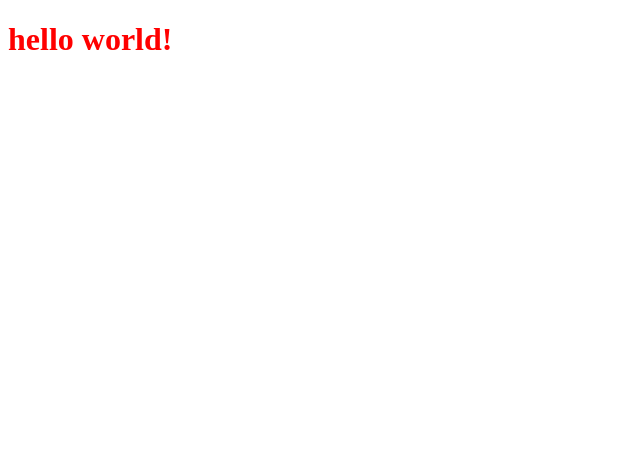
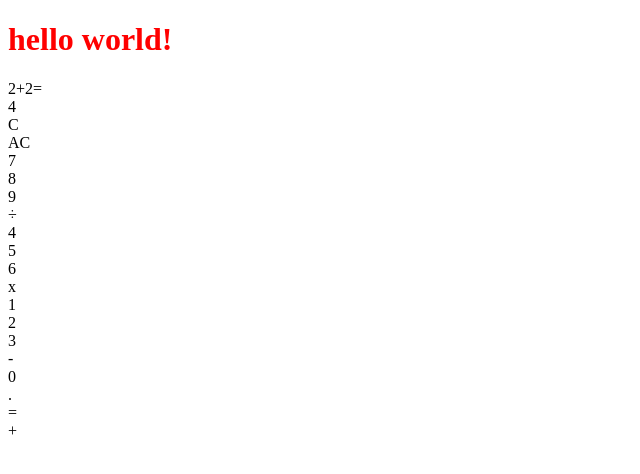
Before and after one commit to OkiDokiTokiLoki/abacus, a plain HTML site: page index.html in a window 1280 px wide. Shown: the whole page, without its empty margins (0-640 px from the left). Drawn offline with Linux system fonts and the light colour scheme.

Commit message:
basic html structure complete

```diff
--- a/index.html
+++ b/index.html
@@ -5,14 +5,40 @@
     <meta http-equiv="X-UA-Compatible" content="IE=edge">
     <meta name="viewport" content="width=device-width, initial-scale=1.0">
     <link rel="stylesheet" href="./style.css">
-    <title>abacus</title>
+    <title>number cruncher</title>
 </head>
 <body>
 
     <h1>hello world!</h1>
 
+    <div class="container">
+        <div class="display">
+            <div class="operation">2+2=</div>
+            <div class="result">4</div>
+        </div>
 
+        <div class="buttons">
+            <div class="button">C</div>
+            <div class="button">AC</div>
+            <div class="button">7</div>
+            <div class="button">8</div>
+            <div class="button">9</div>
+            <div class="button">&#247;</div>
+            <div class="button">4</div>
+            <div class="button">5</div>
+            <div class="button">6</div>
+            <div class="button">x</div>
+            <div class="button">1</div>
+            <div class="button">2</div>
+            <div class="button">3</div>
+            <div class="button">-</div>
+            <div class="button">0</div>
+            <div class="button">.</div>
+            <div class="button">=</div>
+            <div class="button">+</div>
+        </div>
 
+    </div>
 
     <script src="./script.js"></script>
 
```
